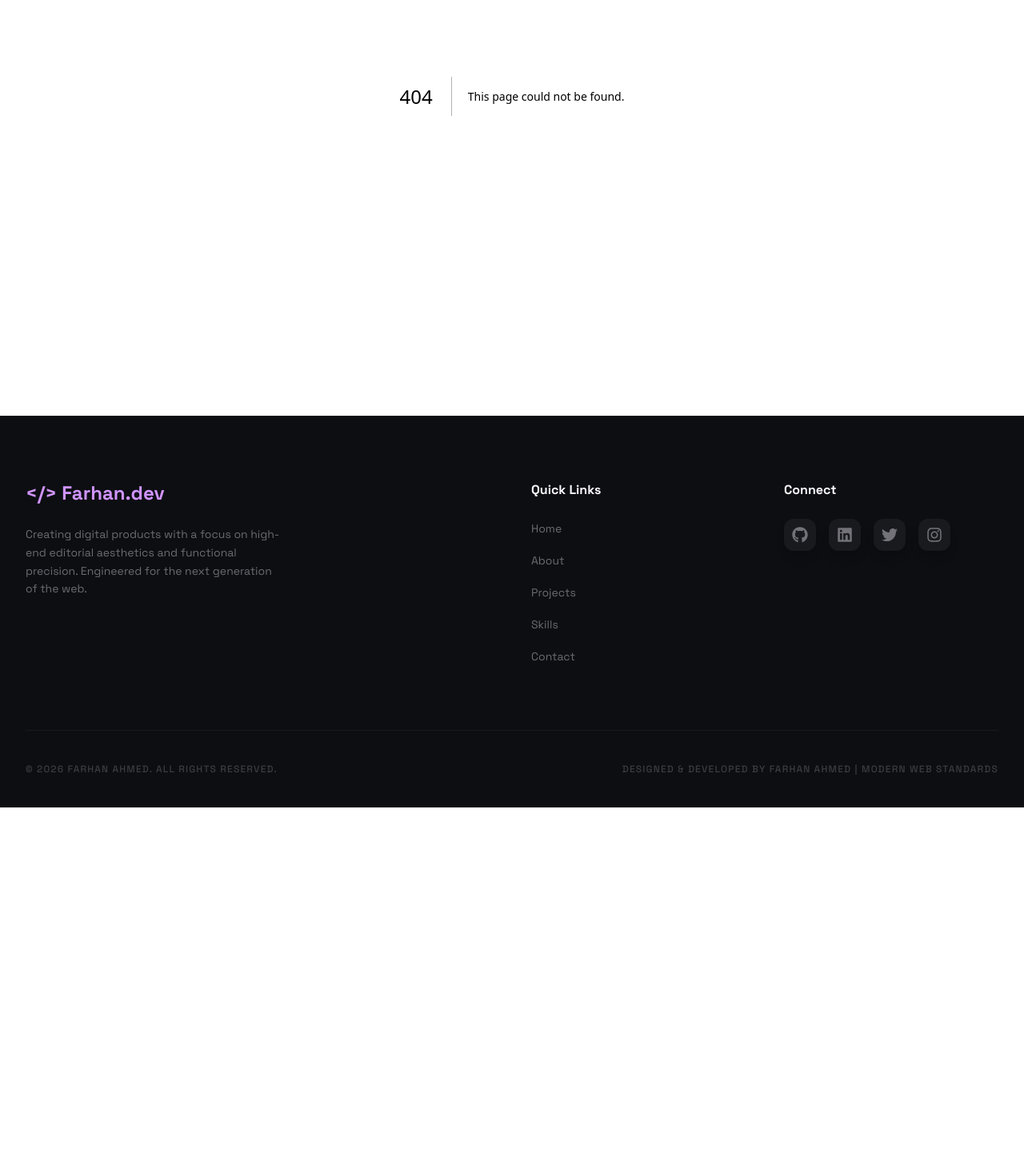
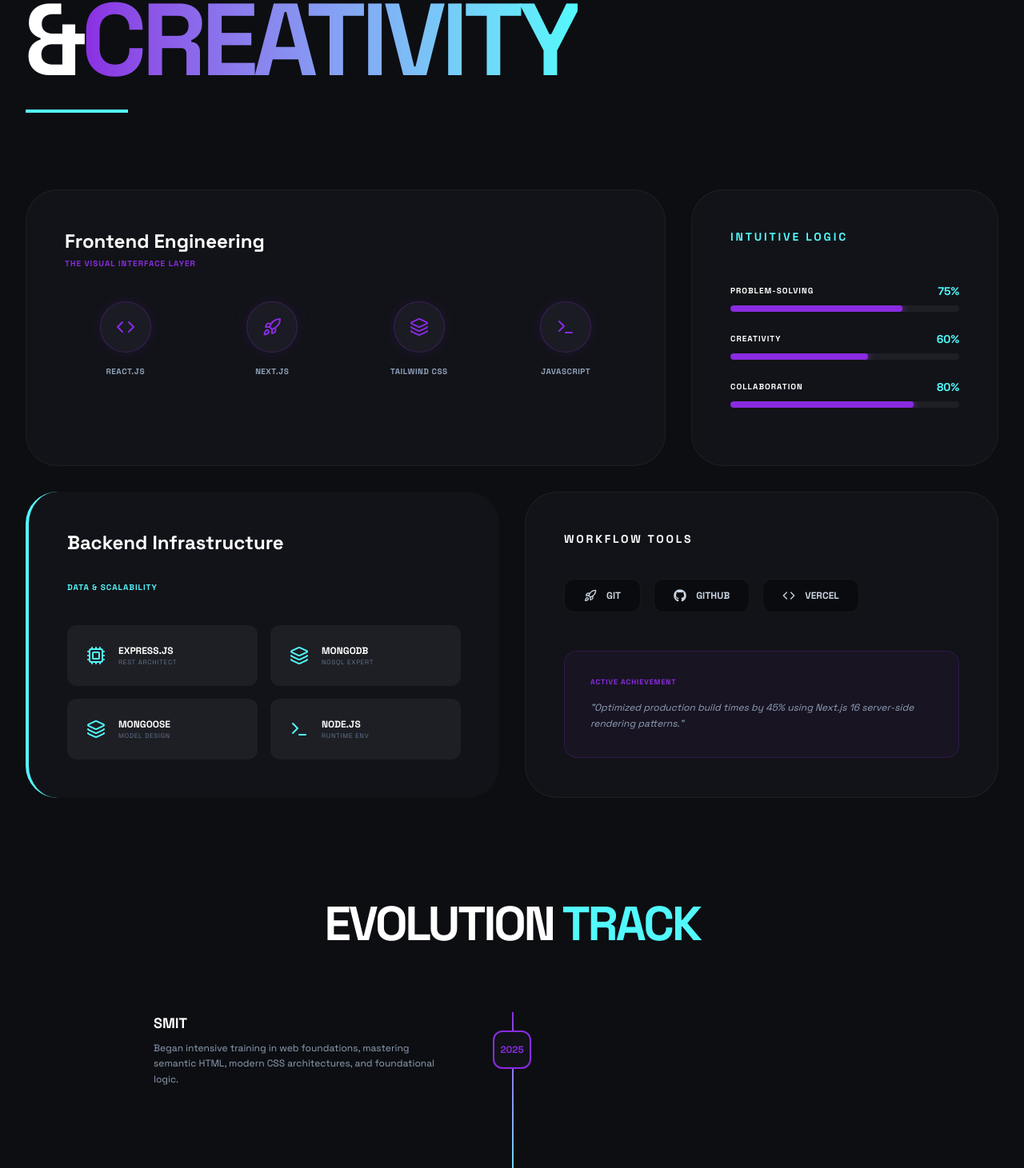
Before and after one commit to farhanahmedtech/farhanahmedtech-portfolio, a Next.js app: page /skills in a window 1280 px wide. Before the commit this address had no page. Shown: the part 280-1741 px from the top of the page at 80% size. Before the commit the page ends 1290 px from the top, so only its background shows below. Built offline with nearby package versions, Linux system fonts and the light colour scheme.

Commit message:
updated with Skills section and many more

```diff
--- /dev/null
+++ b/src/app/skills/page.tsx
@@ -0,0 +1,191 @@
+import {
+  Code,
+  Layers,
+  Cpu,
+  Terminal,
+  Rocket
+} from 'lucide-react';
+import { FaGithub } from 'react-icons/fa';
+
+type MyComponentProps = {
+  label: string;
+  percentage:number
+  color:string
+};
+
+const SkillMeter = ({ label, percentage, color }:MyComponentProps) => (
+  <div className="mb-6">
+    <div className="flex justify-between items-center mb-2">
+      <span className="text-[10px] font-black text-white uppercase tracking-widest">{label}</span>
+      <span className={`text-sm font-black font-['Space_Grotesk'] ${color}`}>{percentage}%</span>
+    </div>
+    <div className="h-2 w-full bg-white/5 rounded-full overflow-hidden">
+      <div
+        className={`h-full rounded-full transition-all duration-1000 ${color.includes('cyan') ? 'bg-[#52f9fc] shadow-[0_0_10px_#52f9fc]' : 'bg-[#8A2BE2] shadow-[0_0_10px_#8A2BE2]'}`}
+        style={{ width: `${percentage}%` }}
+      ></div>
+    </div>
+  </div>
+);
+
+type EvelutionProps = {
+    year: string;
+    title: string;
+    desc: string;
+    align:string
+
+}
+
+const EvolutionNode = ({ year, title, desc, align }:EvelutionProps) => (
+  <div className={`flex items-center gap-12 mb-24 ${align === 'right' ? 'flex-row-reverse text-right' : 'text-left'}`}>
+    <div className="flex-1 max-w-sm">
+      <h4 className={`text-lg font-bold text-white font-['Space_Grotesk'] mb-2 ${align === 'right' ? 'text-[#52f9fc]' : 'text-[#8A2BE2]'}`}>
+        {title}
+      </h4>
+      <p className="text-slate-400 text-xs font-['Space_Grotesk'] leading-relaxed">
+        {desc}
+      </p>
+    </div>
+    <div className="relative flex flex-col items-center">
+      <div className={`w-12 h-12 rounded-xl flex items-center justify-center font-black text-xs font-['Space_Grotesk'] border-2 z-10 bg-[#121318] ${align === 'right' ? 'border-[#52f9fc] text-[#52f9fc]' : 'border-[#8A2BE2] text-[#8A2BE2]'}`}>
+        {year}
+      </div>
+    </div>
+    <div className="flex-1"></div>
+  </div>
+);
+
+const SkillsSection = () => {
+  return (
+    <section className="bg-[#0d0e12] text-white py-32 px-8 overflow-hidden font-['Space_Grotesk']">
+      <div className="max-w-7xl mx-auto">
+        {/* Header Section */}
+        <div className="mb-24">
+          <span className="text-[#52f9fc] text-[10px] font-black uppercase tracking-[0.4em] font-['Space_Grotesk'] mb-6 block">Tech Stack Highlights</span>
+          <h1 className="text-7xl md:text-9xl font-black text-white font-['Space_Grotesk'] tracking-tighter leading-[0.85] uppercase">
+            Crafting Code &<span className="text-transparent bg-clip-text bg-linear-to-r from-[#8A2BE2] to-[#52f9fc]">Creativity</span>
+          </h1>
+          <div className="h-1 w-32 bg-[#52f9fc] mt-8"></div>
+        </div>
+
+        {/* Top Grid: Frontend & Logic */}
+        <div className="grid grid-cols-1 lg:grid-cols-12 gap-8 mb-8">
+          <div className="lg:col-span-8 bg-[#121318] p-12 rounded-[2.5rem] border border-white/5 relative group overflow-hidden">
+            <div className="flex items-center gap-4 mb-10">
+              <div>
+                <h3 className="text-2xl font-black text-white font-['Space_Grotesk']">Frontend Engineering</h3>
+                <p className="text-[#8A2BE2] text-[10px] font-black uppercase tracking-widest mt-1">The Visual Interface Layer</p>
+              </div>
+            </div>
+
+            <div className="grid grid-cols-2 md:grid-cols-4 gap-8">
+               {[
+                 { name: 'React.js', icon: <Code size={24} /> },
+                 { name: 'Next.js', icon: <Rocket size={24} /> },
+                 { name: 'Tailwind CSS', icon: <Layers size={24} /> },
+                 { name: 'JavaScript', icon: <Terminal size={24} /> }
+               ].map((skill, idx) => (
+                 <div key={idx} className="flex flex-col items-center gap-4">
+                    <div className="w-16 h-16 rounded-full bg-[#1a1b23] border border-[#8A2BE2]/30 flex items-center justify-center text-[#8A2BE2] shadow-[0_0_20px_rgba(138,43,226,0.1)] group-hover:scale-110 transition-transform">
+                      {skill.icon}
+                    </div>
+                    <span className="text-[10px] font-bold text-slate-400 uppercase tracking-wider">{skill.name}</span>
+                 </div>
+               ))}
+            </div>
+          </div>
+
+          <div className="lg:col-span-4 bg-[#121318] p-12 rounded-[2.5rem] border border-white/5">
+            <h3 className="text-sm font-black text-[#52f9fc] uppercase tracking-[0.2em] mb-12 font-['Space_Grotesk']">Intuitive Logic</h3>
+            <SkillMeter label="Problem-Solving" percentage={75} color="text-[#52f9fc]" />
+            <SkillMeter label="Creativity" percentage={60} color="text-[#52f9fc]" />
+            <SkillMeter label="Collaboration" percentage={80} color="text-[#52f9fc]" />
+          </div>
+        </div>
+
+        {/* Mid Grid: Backend & Workflow */}
+        <div className="grid grid-cols-1 lg:grid-cols-12 gap-8 mb-32">
+          <div className="lg:col-span-6 flex flex-col gap-8">
+            <div className="bg-[#121318] p-12 rounded-[2.5rem] border-l-4 border-[#52f9fc]">
+              <h3 className="text-2xl font-black text-white font-['Space_Grotesk'] mb-8">Backend Infrastructure</h3>
+              <p className="text-[#52f9fc] text-[10px] font-black uppercase tracking-widest mb-10">Data & Scalability</p>
+
+              <div className="grid grid-cols-1 md:grid-cols-2 gap-4">
+                 {[
+                   { name: 'Express.js', sub: 'REST Architect', icon: <Cpu /> },
+                   { name: 'MongoDB', sub: 'NoSQL Expert', icon: <Layers /> },
+                   { name: 'Mongoose', sub: 'Model Design', icon: <Layers /> },
+                   { name: 'Node.js', sub: 'Runtime Env', icon: <Terminal /> }
+                 ].map((item, idx) => (
+                   <div key={idx} className="bg-white/5 p-6 rounded-xl flex items-center gap-4 hover:bg-white/10 transition-colors cursor-default">
+                      <div className="text-[#52f9fc]">{item.icon}</div>
+                      <div>
+                        <h4 className="text-xs font-bold text-white uppercase">{item.name}</h4>
+                        <p className="text-[8px] text-slate-500 uppercase tracking-widest">{item.sub}</p>
+                      </div>
+                   </div>
+                 ))}
+              </div>
+            </div>
+          </div>
+
+          <div className="lg:col-span-6 bg-[#121318] p-12 rounded-[2.5rem] border border-white/5 relative">
+            <h3 className="text-sm font-black text-white uppercase tracking-[0.2em] mb-10 font-['Space_Grotesk']">Workflow Tools</h3>
+            <div className="flex flex-wrap gap-4 mb-12">
+               {[
+                 { name: 'Git', icon: <Rocket size={16} /> },
+                 { name: 'Github', icon: <FaGithub size={16} /> }, // Using Layers as Figma placeholder
+                 { name: 'Vercel', icon: <Code size={16} /> }
+               ].map((tool, idx) => (
+                 <div key={idx} className="flex items-center gap-3 bg-black/40 border border-white/5 px-6 py-3 rounded-xl text-slate-300 hover:text-[#8A2BE2] hover:border-[#8A2BE2]/40 transition-all cursor-pointer">
+                    {tool.icon}
+                    <span className="text-xs font-bold font-['Space_Grotesk'] uppercase">{tool.name}</span>
+                 </div>
+               ))}
+            </div>
+
+            <div className="bg-[#8A2BE2]/5 border border-[#8A2BE2]/20 p-8 rounded-2xl">
+               <span className="text-[9px] font-black text-[#8A2BE2] uppercase tracking-widest block mb-4">Active Achievement</span>
+               <p className="text-xs italic text-slate-400 leading-relaxed font-['Space_Grotesk']">
+                  "Optimized production build times by 45% using Next.js 16 server-side rendering patterns."
+               </p>
+            </div>
+          </div>
+        </div>
+
+        {/* Evolution Track Section */}
+        <div className="text-center">
+           <h2 className="text-4xl md:text-6xl font-black text-white font-['Space_Grotesk'] tracking-tighter uppercase mb-20">
+             Evolution <span className="text-[#52f9fc]">Track</span>
+           </h2>
+
+           <div className="relative max-w-4xl mx-auto">
+              {/* Timeline Center Line */}
+              <div className="absolute left-1/2 top-0 bottom-0 w-0.5 bg-linear-to-b from-[#8A2BE2] via-[#52f9fc] to-[#8A2BE2] hidden md:block"></div>
+
+              <EvolutionNode
+                year="2025"
+                title="SMIT"
+                desc="Began intensive training in web foundations, mastering semantic HTML, modern CSS architectures, and foundational logic."
+                align="left"
+              />
+              <EvolutionNode
+                year="2025"
+                title="React Mastery"
+                desc="Shifted focus to state management, component lifecycles, and advanced frontend performance optimization with React and Tailwind."
+                align="right"
+              />
+              <EvolutionNode
+                year="2026"
+                title="Full-Stack Professional"
+                desc="Transforming complex requirements into maintainable code, robust backend systems, and production-ready web applications."
+                align="left"
+              />
+           </div>
+        </div>
+      </div>
+    </section>
+  );
+};
+
+export default SkillsSection;
```
Also changed, not shown: public/favico.ico.png (deleted), src/app/components/ContactForm.tsx (deleted), src/app/components/Sidebar.tsx (deleted).
